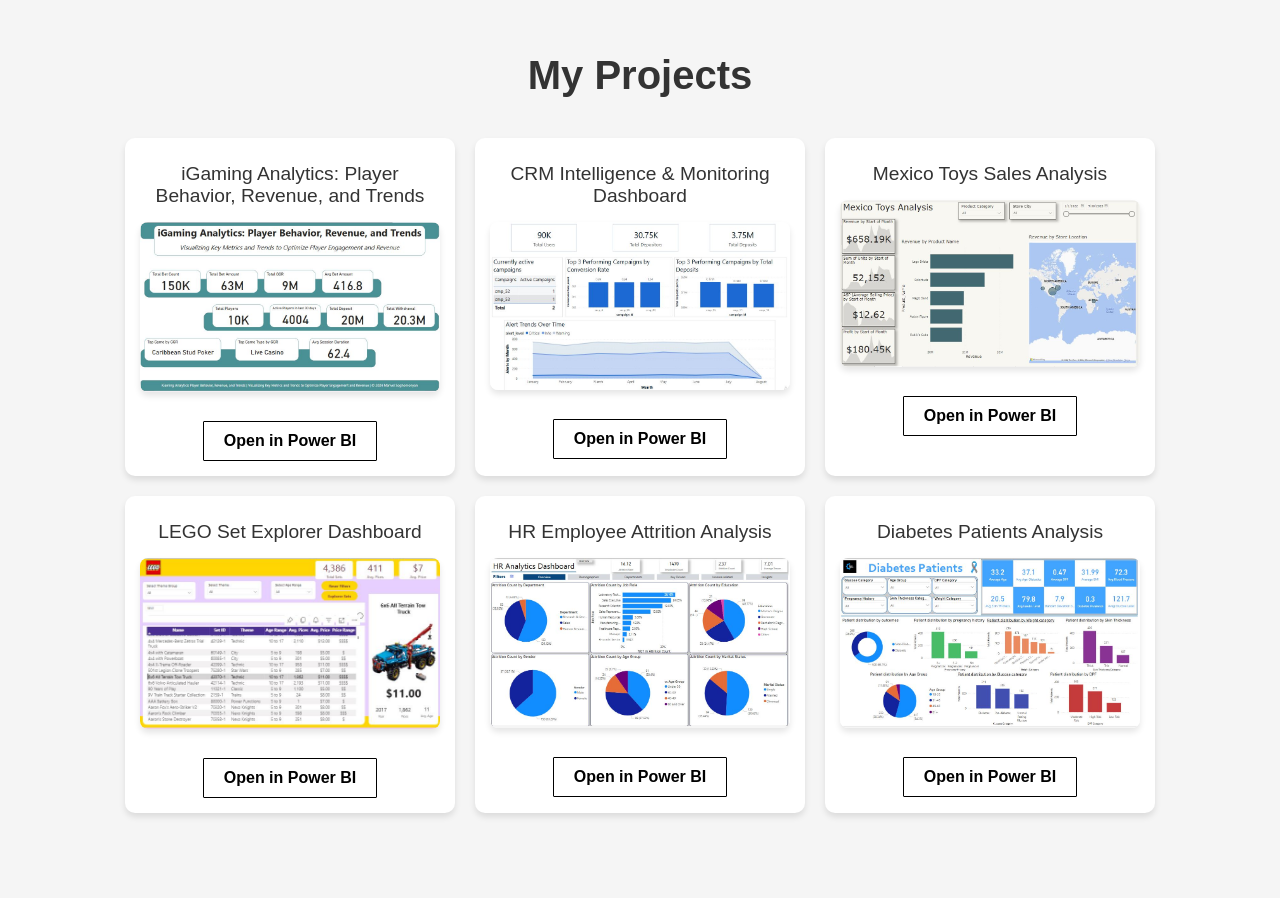
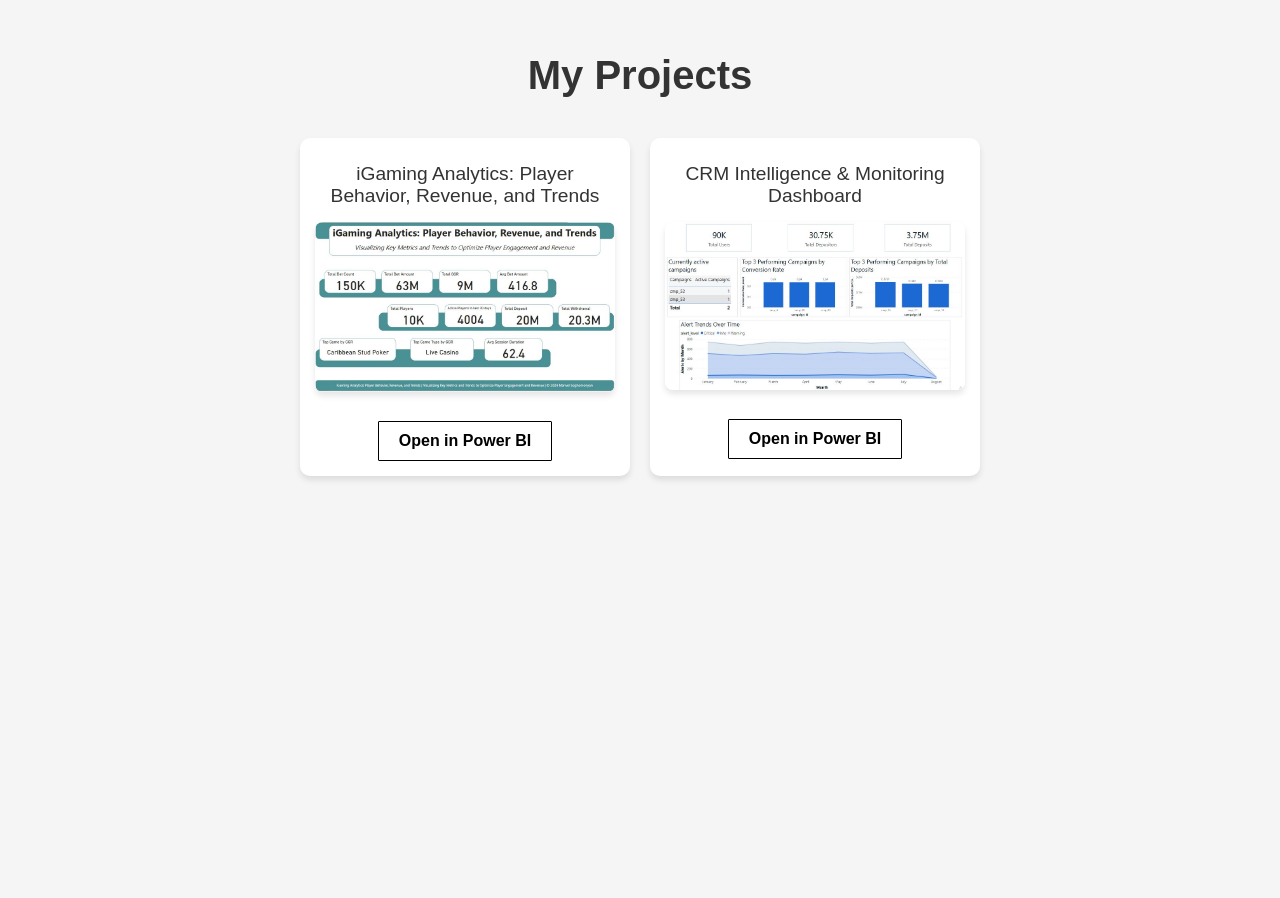
Before and after one commit to manvelsoghomonyan/data-analytics-portfolio, a plain HTML site: page index.html in a window 1280 px wide. Shown: the part 1760-2658 px from the top of the page. Drawn offline with Linux system fonts and the light colour scheme; grey boxes are pictures that could not be loaded.

Commit message:
update project section

```diff
--- a/index.html
+++ b/index.html
@@ -220,7 +220,7 @@
                     >
                 </div>
 
-                <div class="project">
+                <!-- <div class="project">
                     <p>Mexico Toys Sales Analysis</p>
                     <a href="mexico-toys.html">
                         <img
@@ -234,9 +234,9 @@
                         class="btn project-btn"
                         >Open in Power BI</a
                     >
-                </div>
+                </div> -->
 
-                <div class="project">
+                <!-- <div class="project">
                     <p>LEGO Set Explorer Dashboard</p>
                     <a href="lego-project.html">
                         <img
@@ -250,9 +250,9 @@
                         class="btn project-btn"
                         >Open in Power BI</a
                     >
-                </div>
+                </div> -->
 
-                <div class="project">
+                <!-- <div class="project">
                     <p>HR Employee Attrition Analysis</p>
                     <a href="hr-project.html">
                         <img
@@ -266,9 +266,9 @@
                         class="btn project-btn"
                         >Open in Power BI</a
                     >
-                </div>
+                </div> -->
 
-                <div class="project">
+                <!-- <div class="project">
                     <p>Diabetes Patients Analysis</p>
                     <a href="diabetes-project.html">
                         <img
@@ -282,7 +282,7 @@
                         class="btn project-btn"
                         >Open in Power BI</a
                     >
-                </div>
+                </div> -->
 
                 <!-- Add future projects here -->
                 <!-- Just add new "div.project" blocks for each project -->
```
